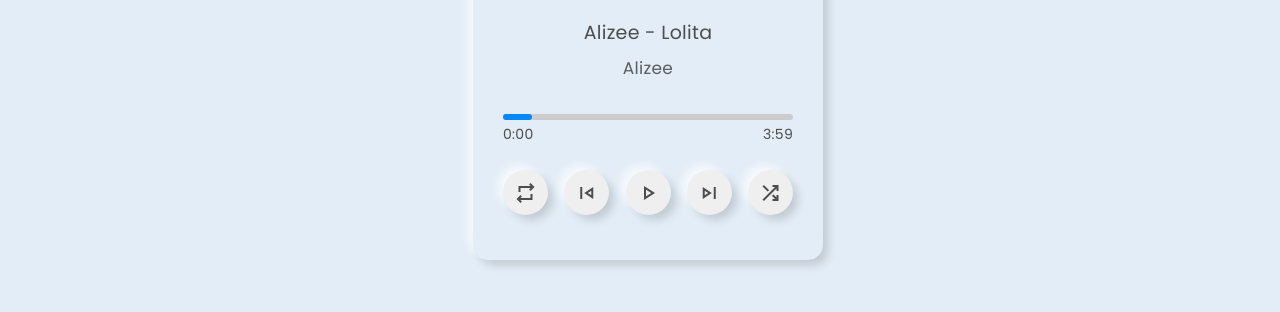
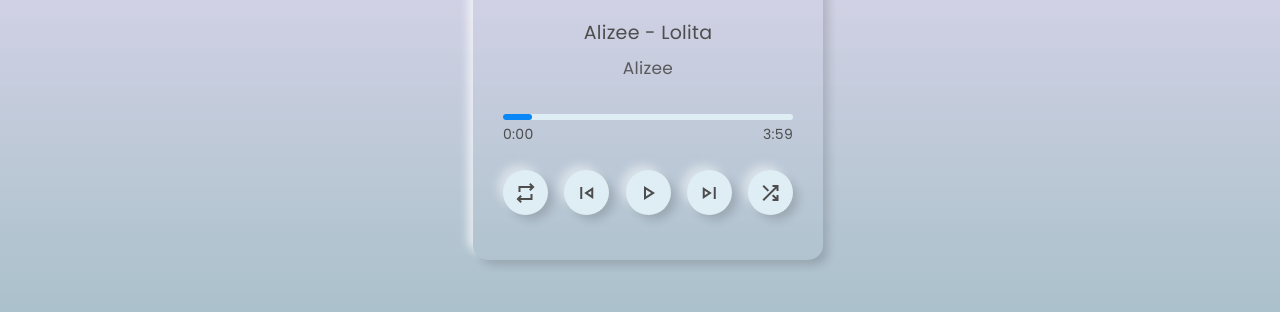
Before and after one commit to Inna-Mykytiuk/Music-App, a plain HTML site: page index.html in a window 1280 px wide. Shown: the part 442-754 px from the top of the page. Drawn offline with nearby package versions, Linux system fonts and the light colour scheme.

Commit message:
update styles

```diff
--- a/js/script.js
+++ b/js/script.js
@@ -0,0 +1 @@
+const content =
--- a/sass/Base/_base.scss
+++ b/sass/Base/_base.scss
@@ -14,7 +14,9 @@ body {
   letter-spacing: 0.02em;
   font-size: 14px;
   line-height: 1.85;
-  background-color: #e3edf7;
+  // background-color: #e3edf7;
+  background: rgb(232,205,247);
+  background: linear-gradient(180deg, rgba(232,205,247,0.639093137254902) 21%, rgba(126,163,175,0.7147233893557423) 100%);
 }
 
 img {
--- a/sass/Base/_player.scss
+++ b/sass/Base/_player.scss
@@ -65,7 +65,7 @@
   width: 100%;
   height: 6px;
   border-radius: 15px;
-  background-color: #ccc;
+  background-color: #dfeef5;
 }
 
 .progress-bar {
@@ -117,14 +117,15 @@
   height: 45px;
   border-radius: 50%;
   box-shadow: 6px 6px 10px -1px rgba(0, 0, 0, 0.15),
-  -6px -6px 10px -1px rgba(255, 255, 255, 0.7);
+  -6px -6px 10px -1px rgba(225, 233, 237, 0.8);
   color: #4d4d4d;
   border: 0;
   outline: none;
+  background-color: #dfeef5;
 }
 
 .control-btn button:active {
-  box-shadow: inset 6px 6px 10px -1px rgba(0, 0, 0, 0.15), inset
+  box-shadow: inset 6px 6px 10px -1px rgba(0, 0, 0, 0.3), inset
   -6px -6px 10px -1px rgba(255, 255, 255, 0.7);
   // transform: scale(0.98);
 }
```
Also changed, not shown: css/main.css, css/main.min.css, 2 other files.
